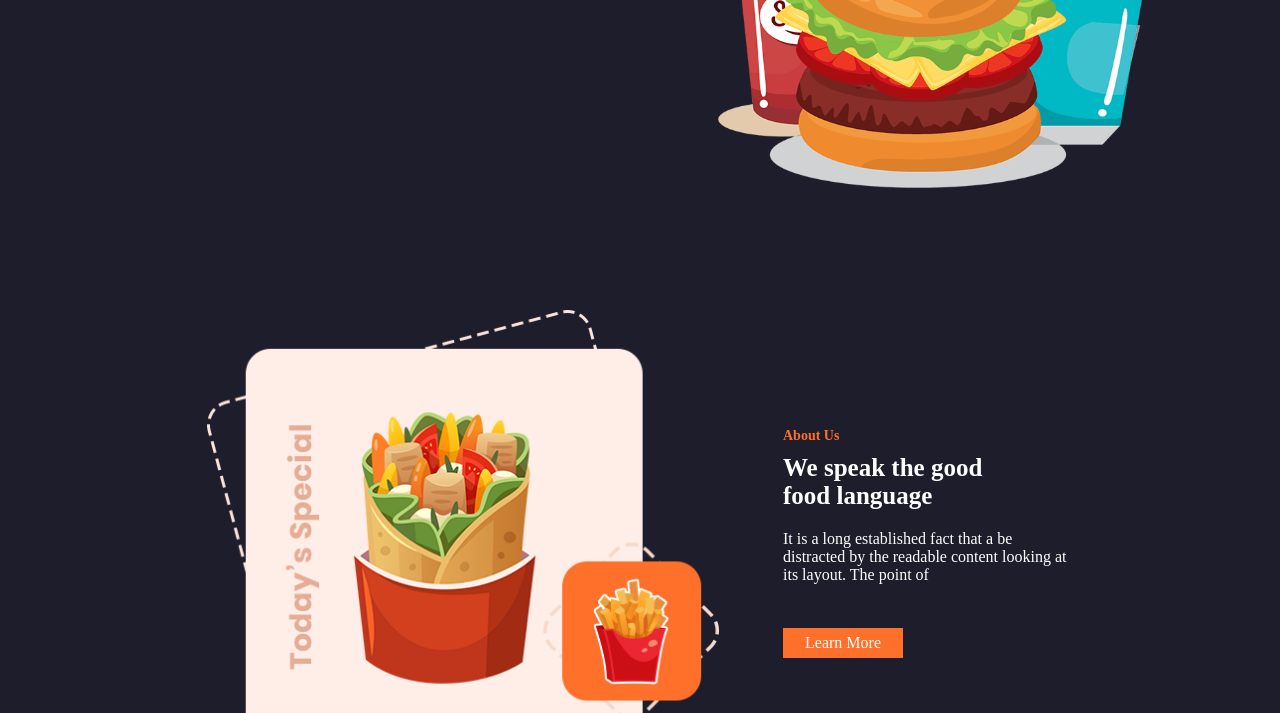
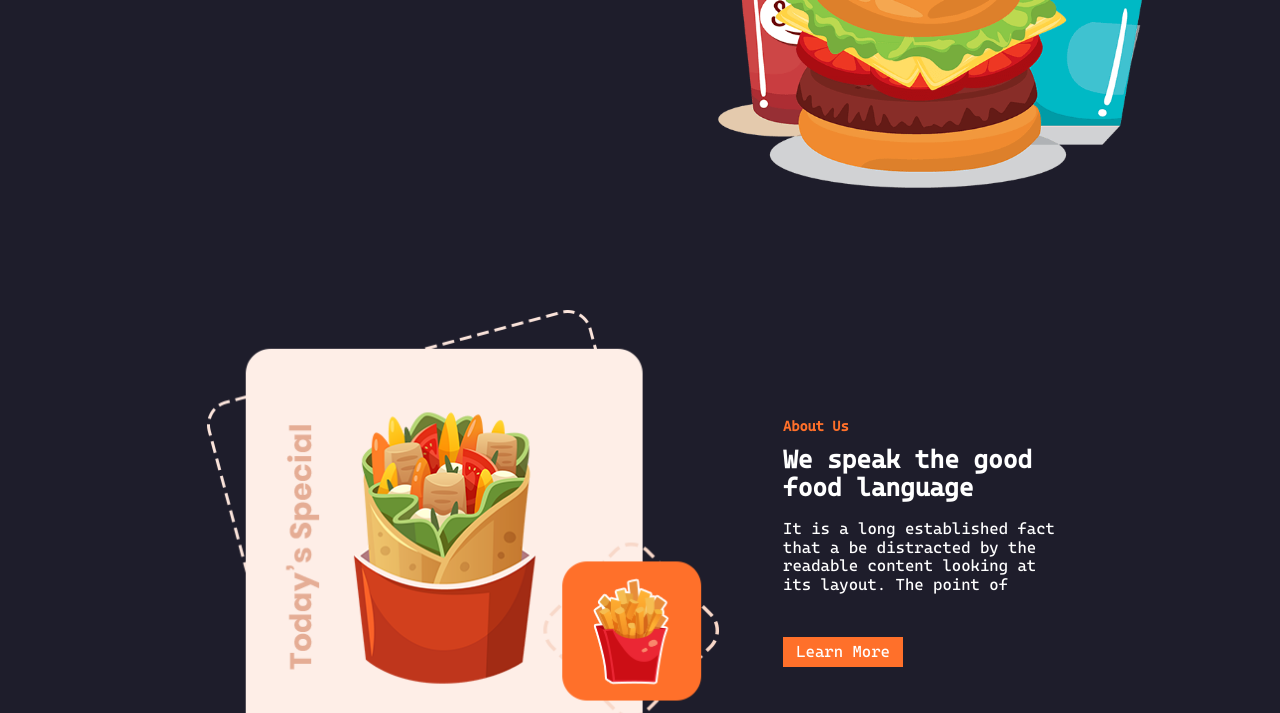
Before and after one commit to Razenth/Maquetacion-1-SinBoostrap, a plain HTML site: page index.html in a window 1280 px wide. Shown: the part 406-1119 px from the top of the page. Drawn offline with Linux system fonts and the light colour scheme; the site is published under a folder, as on GitHub Pages, so addresses that start at the root find nothing.

Commit message:
Arreglando Fuentes

```diff
--- a/css/style.css
+++ b/css/style.css
@@ -1,7 +1,7 @@
 @import url('https://fonts.googleapis.com/css2?family=Poppins:ital,wght@0,100;0,200;0,300;0,400;0,500;0,600;0,700;0,800;0,900;1,100;1,200;1,300;1,400;1,500;1,600;1,700;1,800;1,900&display=swap');
 @font-face {
     font-family:'cascadia';
-    src: url(/images/Cascadia.ttf);
+    src: url(../images/Cascadia.ttf);
 }
 *{
     margin: 0;
```
